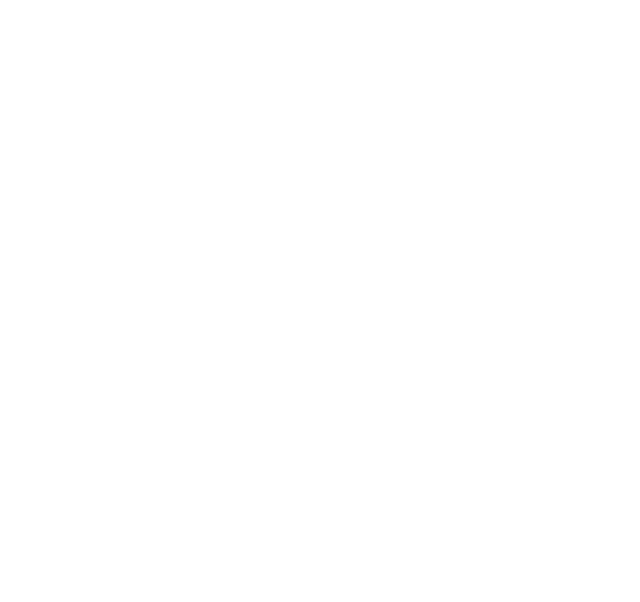
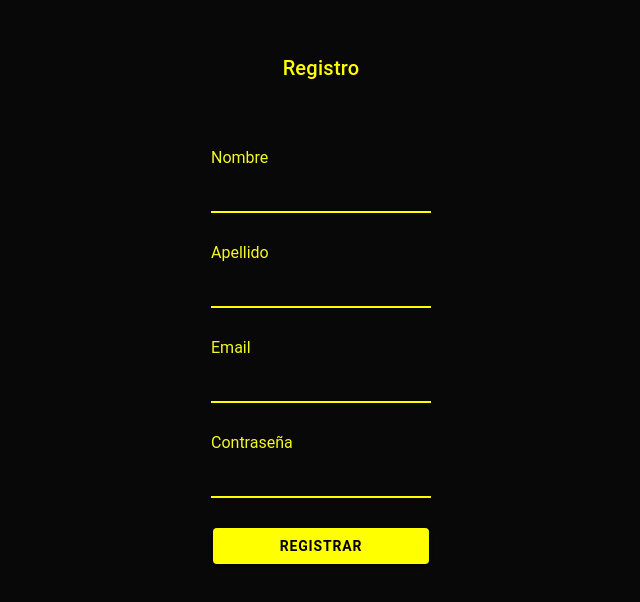
Before and after one commit to LuzTestai/pokemons, a React (Vite) app in the folder ui/: page /register in a window 1280 px wide. Shown: the part 122-724 px from the top of the page, without its empty margins (319-959 px from the left). Built offline with nearby package versions, Linux system fonts and the light colour scheme.

Commit message:
create: register ux and function

```diff
--- a/ui/src/App.tsx
+++ b/ui/src/App.tsx
@@ -2,6 +2,7 @@
 import { IonApp, IonRouterOutlet, setupIonicReact } from "@ionic/react";
 import { IonReactRouter } from "@ionic/react-router";
 import Home from "./pages/HomePage";
+import Register from "./pages/Register";
 
 /* Core CSS required for Ionic components to work properly */
 import "@ionic/react/css/core.css";
@@ -40,6 +41,9 @@
   <IonApp>
     <IonReactRouter>
       <IonRouterOutlet>
+        <Route exact path="/register">
+          <Register />
+        </Route>
         <Route exact path="/login">
           <Login />
         </Route>
--- a/ui/src/components/Login/index.tsx
+++ b/ui/src/components/Login/index.tsx
@@ -5,7 +5,6 @@
   IonButton,
   IonText,
   IonItem,
-  IonPage,
 } from "@ionic/react";
 import { useState } from "react";
 import "./Login.css";
@@ -24,7 +23,8 @@
     return re.test(String(email).toLowerCase());
   };
 
-  const handleSubmit = () => {
+  const handleSubmit = (e: React.FormEvent) => {
+    e.preventDefault(); // Prevenir la recarga de la página
     const errors: { email?: string; password?: string } = {};
 
     if (!validateEmail(email)) {
@@ -42,7 +42,7 @@
   };
 
   return (
-    <form className="login-form">
+    <form className="login-form" onSubmit={handleSubmit}>
       <div className="input-group">
         <IonLabel className="custom-label" position="stacked">
           EMAIL:
@@ -69,11 +69,7 @@
         />
         {errors.password && <IonText color="danger">{errors.password}</IonText>}
       </div>
-      <IonButton
-        expand="block"
-        className="custom-button"
-        onClick={handleSubmit}
-      >
+      <IonButton expand="block" className="custom-button" type="submit">
         Iniciar Sesión
       </IonButton>
     </form>
--- /dev/null
+++ b/ui/src/components/RegisterForm/RegisterForm.css
@@ -0,0 +1,39 @@
+/* RegisterForm.css */
+.form-register {
+  background-color: black;
+  display: flex;
+  flex-direction: column;
+  align-items: center;
+  justify-content: center;
+}
+.container-input {
+  background-color: black;
+  color: #ffc107;
+}
+.input-group {
+  margin-bottom: 20px;
+}
+
+.custom-label {
+  color: rgb(244, 248, 34);
+  margin-bottom: 5px;
+}
+
+.custom-input {
+  --color: rgb(245, 245, 245);
+  --placeholder-color: rgb(250, 250, 250);
+  --background: transparent;
+  --border-color: rgb(250, 250, 247);
+  border-bottom: 2px solid yellow;
+}
+
+.custom-button {
+  background: yellow;
+  color: black;
+  font-weight: bold;
+  margin-top: 30px;
+}
+
+.custom-button:hover {
+  --background: #ffc107;
+}
--- /dev/null
+++ b/ui/src/components/RegisterForm/index.tsx
@@ -0,0 +1,85 @@
+import { IonButton, IonInput, IonItem, IonLabel } from "@ionic/react";
+import { SetStateAction, useState } from "react";
+
+const RegisterForm: React.FC<{
+  onRegister: (
+    name: string,
+    lastName: string,
+    email: string,
+    password: string
+  ) => void;
+}> = ({ onRegister }) => {
+  const [name, setName] = useState("");
+  const [lastName, setLastName] = useState("");
+  const [email, setEmail] = useState("");
+  const [password, setPassword] = useState("");
+
+  const handleSubmit = (event: React.FormEvent) => {
+    event.preventDefault();
+    onRegister(name, lastName, email, password);
+  };
+
+  return (
+    <form className="form-register" onSubmit={handleSubmit}>
+      <div className="input-group">
+        <IonLabel className="custom-label" position="floating">
+          Nombre
+        </IonLabel>
+        <IonInput
+          value={name}
+          onIonChange={(e: { detail: { value: SetStateAction<string> } }) =>
+            setName(e.detail.value!)
+          }
+          required
+          className="custom-input"
+        />
+      </div>
+      <div className="input-group">
+        <IonLabel className="custom-label" position="floating">
+          Apellido
+        </IonLabel>
+        <IonInput
+          value={lastName}
+          onIonChange={(e: { detail: { value: SetStateAction<string> } }) =>
+            setLastName(e.detail.value!)
+          }
+          required
+          className="custom-input"
+        />
+      </div>
+      <div className="input-group">
+        <IonLabel className="custom-label" position="floating">
+          Email
+        </IonLabel>
+        <IonInput
+          type="email"
+          value={email}
+          onIonChange={(e: { detail: { value: SetStateAction<string> } }) =>
+            setEmail(e.detail.value!)
+          }
+          required
+          className="custom-input"
+        />
+      </div>
+      <div className="input-group">
+        <IonLabel className="custom-label" position="floating">
+          Contraseña
+        </IonLabel>
+        <IonInput
+          type="password"
+          value={password}
+          onIonChange={(e: { detail: { value: SetStateAction<string> } }) =>
+            setPassword(e.detail.value!)
+          }
+          required
+          className="custom-input"
+        />
+      </div>
+      <IonButton className="custom-button" expand="block" type="submit">
+        Registrar
+      </IonButton>
+    </form>
+  );
+};
+
+export default RegisterForm;
--- a/ui/src/pages/Login/index.tsx
+++ b/ui/src/pages/Login/index.tsx
@@ -2,17 +2,19 @@
   IonPage,
   IonToast,
   IonTitle,
+  IonLoading,
   IonContent,
-  IonLoading,
 } from "@ionic/react";
 import { useState } from "react";
 import LoginForm from "../../components/Login";
 import "./LoginPage.css";
+import { useHistory } from "react-router-dom"; // Para redirección después del login
 
 const LoginPage: React.FC = () => {
   const [loading, setLoading] = useState(false);
   const [error, setError] = useState<string | null>(null);
   const [showToast, setShowToast] = useState(false);
+  const history = useHistory(); // Para redirección
 
   // Credenciales harcodeadas
   const storedUser = { email: "usuario@ejemplo.com", password: "123456" };
@@ -25,6 +27,7 @@
       if (email === storedUser.email && password === storedUser.password) {
         localStorage.setItem("user", JSON.stringify({ email })); // Guardar el usuario
         setShowToast(true); // Mostrar mensaje de éxito
+        history.push("/home"); // Redirigir a la página de inicio después del login exitoso
       } else {
         setError("Credenciales incorrectas");
       }
@@ -37,13 +40,16 @@
       {loading && (
         <IonLoading isOpen={loading} message={"Iniciando sesión..."} />
       )}
+
       <LoginForm onLogin={handleLogin} />
+
       {error && (
         <IonToast
           isOpen={!!error}
           message={error}
           duration={3000}
           color="danger"
+          onDidDismiss={() => setError(null)}
         />
       )}
       <IonToast
@@ -51,6 +57,7 @@
         message="Login exitoso"
         duration={3000}
         color="success"
+        onDidDismiss={() => setShowToast(false)}
       />
     </IonPage>
   );
--- /dev/null
+++ b/ui/src/pages/Register/Register.css
@@ -0,0 +1,15 @@
+/* Register.css */
+.register-page {
+  background: rgb(8, 8, 8);
+  display: flex;
+  flex-direction: column;
+  justify-content: center;
+  align-items: center;
+  height: 100vh;
+  width: 100%;
+}
+
+.register-title {
+  color: yellow; /* Ajusta el color según tu diseño */
+  max-height: 20%;
+}
--- /dev/null
+++ b/ui/src/pages/Register/index.tsx
@@ -0,0 +1,68 @@
+import { IonPage, IonTitle, IonToast, IonLoading } from "@ionic/react";
+import { useState } from "react";
+import { useMutation } from "@tanstack/react-query";
+import RegisterForm from "../../components/RegisterForm";
+import "./Register.css";
+import { useHistory } from "react-router-dom";
+import { registerUser } from "./utils";
+import { UserCredentials, UserData } from "./types";
+
+const Register: React.FC = () => {
+  const history = useHistory();
+  const [showToast, setShowToast] = useState(false);
+
+  const { mutate, isError, isPending, error } = useMutation<
+    UserData,
+    Error,
+    UserCredentials
+  >({
+    mutationFn: registerUser,
+    onSuccess: (data) => {
+      localStorage.setItem("user", JSON.stringify(data.user));
+      setShowToast(true);
+      history.push("/home");
+    },
+    onError: (error) => {
+      console.error("Registration failed:", error);
+    },
+  });
+
+  const handleRegister = (
+    name: any,
+    lastName: any,
+    email: any,
+    password: any
+  ) => {
+    mutate({ name, lastName, email, password });
+  };
+
+  return (
+    <div className="register-page">
+      <IonTitle className="register-title">Registro</IonTitle>
+      {isPending && (
+        <IonLoading isOpen={isPending} message={"Registrando..."} />
+      )}
+
+      <RegisterForm onRegister={handleRegister} />
+
+      {error && (
+        <IonToast
+          isOpen={!!error}
+          message={error.message}
+          duration={3000}
+          color="danger"
+          onDidDismiss={() => console.log("Toast dismissed")}
+        />
+      )}
+      <IonToast
+        isOpen={showToast}
+        message="Registro exitoso"
+        duration={3000}
+        color="success"
+        onDidDismiss={() => setShowToast(false)}
+      />
+    </div>
+  );
+};
+
+export default Register;
--- /dev/null
+++ b/ui/src/pages/Register/types.tsx
@@ -0,0 +1,17 @@
+type UserCredentials = {
+  name: string;
+  lastName: string;
+  email: string;
+  password: string;
+};
+
+type UserData = {
+  user: {
+    name: string;
+    lastName: string;
+    email: string;
+    // Supongamos que el backend retorna estos campos
+  };
+};
+
+export type { UserCredentials, UserData };
--- /dev/null
+++ b/ui/src/pages/Register/utils.tsx
@@ -0,0 +1,54 @@
+import { UserCredentials, UserData } from "./types";
+
+// const registerUser = ({
+//   name,
+//   lastName,
+//   email,
+//   password,
+// }: UserCredentials): Promise<UserData> => {
+//   // Simulando un tiempo de espera como si se estuviera haciendo una llamada a la API
+//   return new Promise((resolve, reject) => {
+//     setTimeout(() => {
+//       const passwordRegex = /^(?=.*[a-z])(?=.*[A-Z])(?=.*\d)[a-zA-Z\d]{6,}$/;
+
+//       if (!passwordRegex.test(password)) {
+//         reject(
+//           new Error(
+//             "La contraseña debe tener al menos 6 caracteres, incluir un número y una mayúscula."
+//           )
+//         );
+//       } else {
+//         // Simulación de una respuesta exitosa con los datos del usuario
+//         resolve({
+//           user: {
+//             name,
+//             lastName,
+//             email,
+//           },
+//         });
+//       }
+//     }, 1000); // Simula un delay de 1 segundo
+//   });
+// };
+
+const registerUser = ({ name, lastName, email, password }: UserCredentials) => {
+  const passwordRegex = /^(?=.*[a-z])(?=.*[A-Z])(?=.*\d)[a-zA-Z\d]{6,}$/;
+  if (!passwordRegex.test(password)) {
+    throw new Error(
+      "La contraseña debe tener al menos 6 caracteres, incluir un número y una mayúscula."
+    );
+  }
+  // Simulando una llamada de API
+  return fetch("http://localhost:3001/api/auth/register", {
+    method: "POST",
+    headers: { "Content-Type": "application/json" },
+    body: JSON.stringify({ name, lastName, email, password }),
+  }).then((response) => {
+    if (!response.ok) {
+      throw new Error("Error en la respuesta del servidor"); // Manejo de errores HTTP
+    }
+    return response.json() as Promise<UserData>; // Asumiendo que la respuesta del servidor incluye los datos necesarios
+  });
+};
+
+export { registerUser };
```
Also changed, not shown: 1 other file (tests, documents, lock files or other folders).
